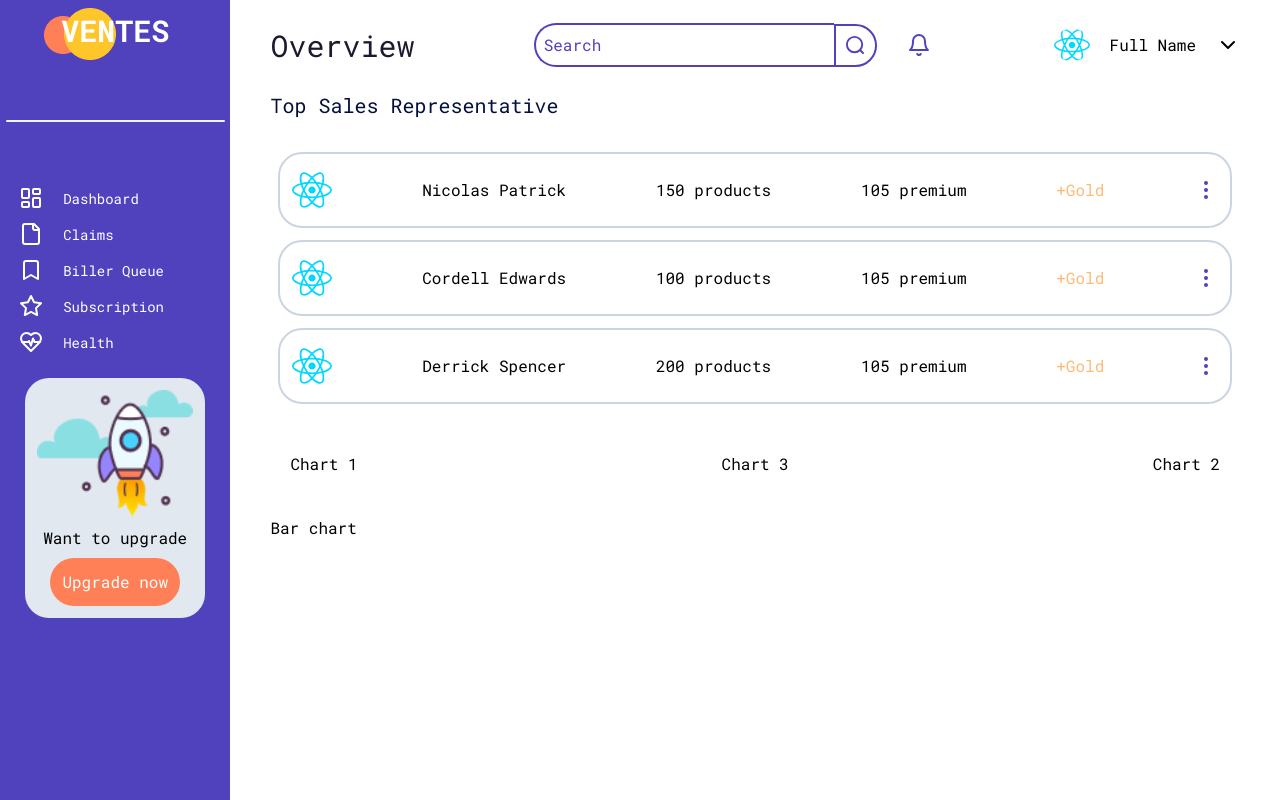
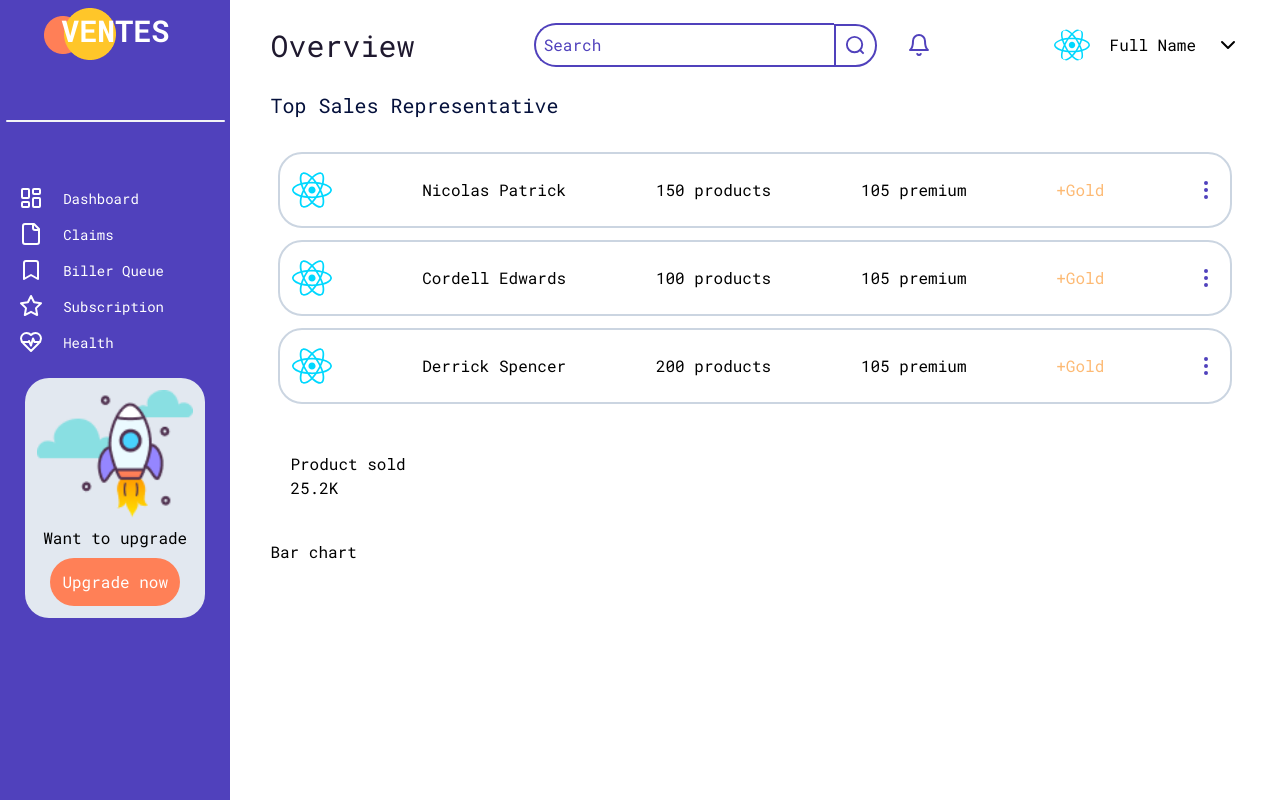
Before and after one commit to anvar-saidov-sh/AdminDashboard, a React (Vite) app: page / in a window 1280 px wide. Built offline with nearby package versions, Linux system fonts and the light colour scheme; the HTML template or start-up script is replaced by a standard one.

Commit message:
Working on charts

```diff
--- a/src/components/Workflow.tsx
+++ b/src/components/Workflow.tsx
@@ -21,9 +21,12 @@ function Workflow() {
                     }
                 </div>
                 <div className='w-full flex flex-wrap justify-between px-5 py-4'>
-                    <div>Chart 1</div>
-                    <div>Chart 3</div>
-                    <div>Chart 2</div>
+                    <div className='w-[25%] flex justify-between'>
+                        <div className='flex flex-col justify-between'>
+                            <p>Product sold</p>
+                            <h2 className=''>25.2K</h2>
+                        </div>
+                    </div>
                 </div>
                 <div className='w-full flex flex-wrap'>
                     <div>Bar chart</div>
```
